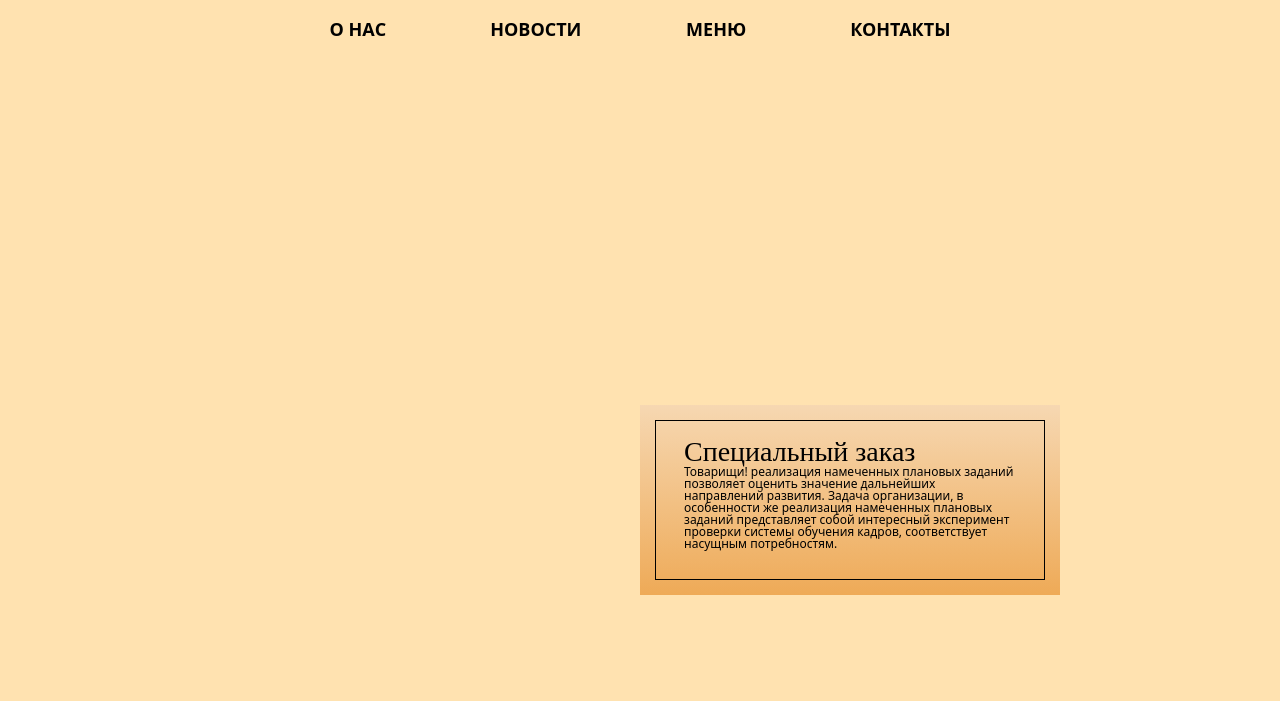
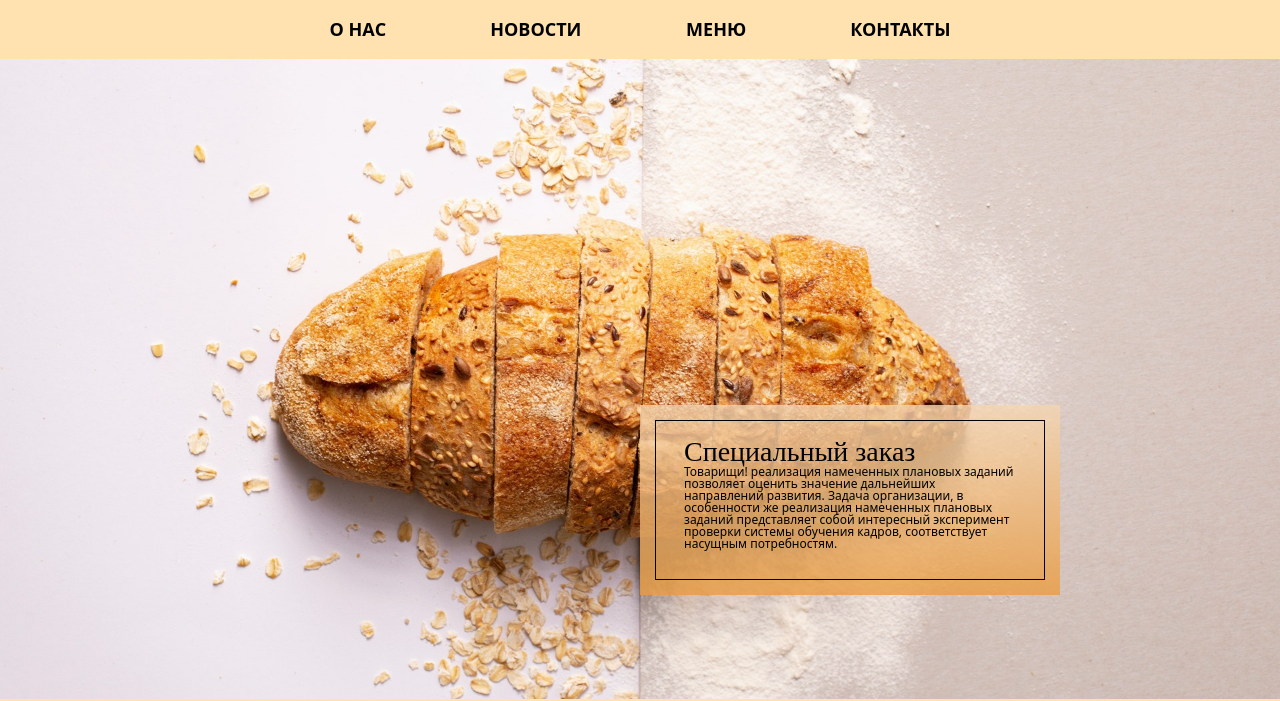
Before and after one commit to Eg0r0k/Eg0r0k-fastsite_portfolio, a plain HTML site: page index.html in a window 1280 px wide. Shown: the part 103-804 px from the top of the page. Drawn offline with Linux system fonts and the light colour scheme.

Commit message:
Update style.css

```diff
--- a/css/style.css
+++ b/css/style.css
@@ -55,7 +55,7 @@ body{
     margin-bottom: 20px;
     position: relative;
     height: 640px;
-    background-image: url(img/01-Картинка-фона.jpg);
+    background-image: url(../img/01-Картинка-фона.jpg);
     background-position: center center;
     background-repeat: no-repeat;
     background-size: cover;
```
